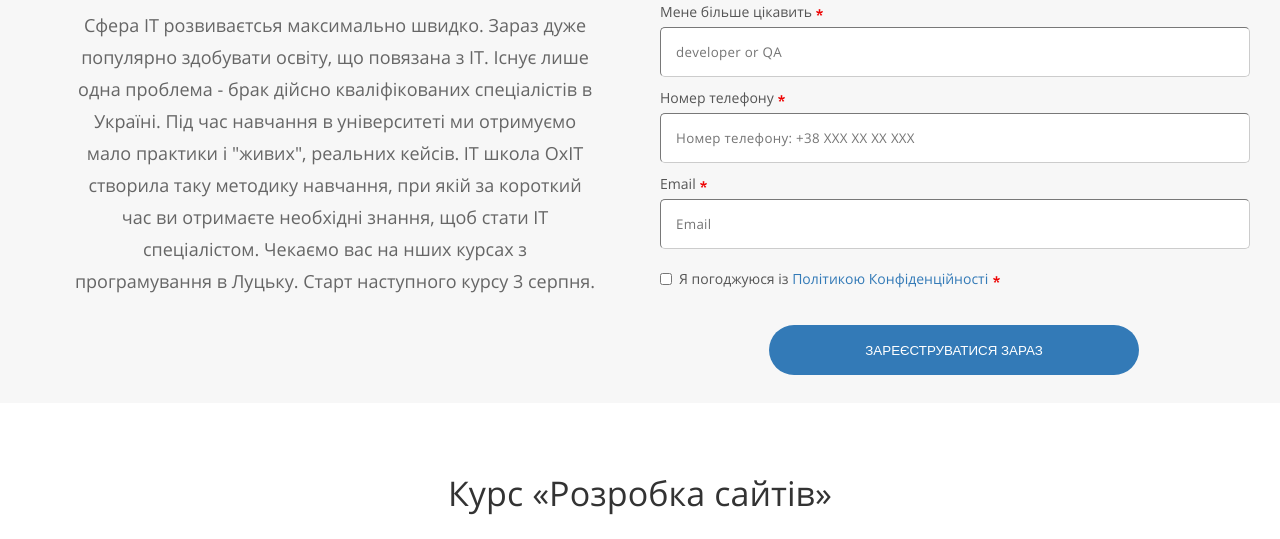
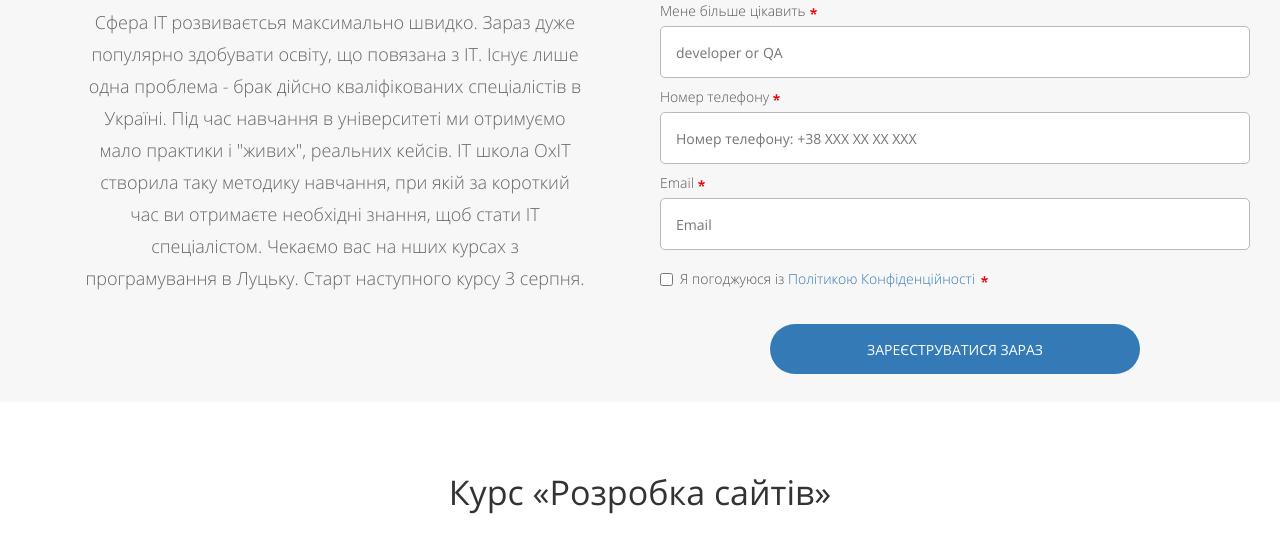
Before and after one commit to yuraulio/id_html, a website: page app/index.html in a window 1280 px wide. Shown: the part 364-903 px from the top of the page. Drawn offline with Linux system fonts and the light colour scheme.

Commit message:
Перевиставив блок з курсами.

```diff
--- a/app/js/join.js
+++ b/app/js/join.js
@@ -1,3 +1,3 @@
-document.querySelector('html body .wrap_header header nav ul li button').onclick = () => {
+document.querySelector('html body .header header nav ul li button').onclick = () => {
   document.getElementById('name').focus();
 }
--- a/app/scss/_course.scss
+++ b/app/scss/_course.scss
@@ -4,22 +4,16 @@
   background-color: $grey;
 
   section {
-    @include flex($jus: space-between);
+    @include flex();
     @include content_block();
-    min-height: 660px;
 
     .course_description {
       @include flex($dir: column, $align: center);
-      padding-top: 194px;
+      padding-top: 192px;
       width: 610px;
 
       h2 {
-        text-align: center;
-        font-size: 2.1875em;
-        font-weight: 400;
-        letter-spacing: 0.01px;
-        color: $header;//
-        margin: 0;
+        letter-spacing: 0.022em;
       }
 
       p {
@@ -27,29 +21,30 @@
         max-width: 540px;
         text-align: center;
         font-size: 18px;
-        letter-spacing: 0;
         line-height: 2rem;
+        font-weight: 300;
       }
     }
 
     .course_register {
+      box-sizing: border-box;
       @include flex($dir: column, $jus: flex-start);
-      width: 50%;
-      padding-top: 49px;
+      width: 610px;
+      padding-top: 43px;
+      padding-left: 20px;
 
       legend {
         align-self: flex-start;
-        margin: -5px 0 12px 18px;
+        margin: 0 0 12px -2px;
         font-size: 23px;
         font-weight: 500;
-        letter-spacing: 0;
         color: $header;
       }
 
       label {
         @include flex($jus: flex-start, $align: center);
-        margin-left: 20px;
         font-size: 14px;
+        font-weight: 300;
         color: #555555;
 
         span {
@@ -67,17 +62,15 @@
       }
 
       input {
-        margin-left: 20px;
         padding: 0 15px;
         max-width: 100%;
         // width: 557px;
-        height: 48px;
+        height: 50px;
         border-radius: 5px;
-        border-width: 1px;
-        border-color: #cccccc;
+        border: 1px solid #bababa;
         font-family: 'Open Sans';
+        font-size: 0.875em;
         font-weight: 500;
-        letter-spacing: 0.3px;
         color: $text;
       }
 
@@ -92,20 +85,23 @@
       }
 
       input + label {
-        margin-top: 12px;
+        margin-top: 10px;
       }
 
       .block_agree {
         @include flex($align: center);
-        height: 60px;
+        margin-top: 20px;
 
         #agree {
-          width: 12px;
-          height: 12px;
+          box-sizing: border-box;
+          margin: 0;
+          width: 13px;
+          height: 13px;
+          border: 1px solid
         }
 
         label {
-          margin: 0 0 0 4px;
+          margin: 0 0 0 7px;
           font-size: 14px;
 
           span {
@@ -117,20 +113,22 @@
           }
 
           img {
-            margin-left: 5px;
+            margin-left: 6px;
           }
         }
       }
 
       button {
-        margin-top: 16px;
-        margin-left: 18px;
+        margin-top: 36px;
+        margin-bottom: 28px;
         align-self: center;
         width: 370px;
         height: 50px;
         border-radius: 25px;
         border: 0;
         background-color: $bblue;
+        font-family: 'Open Sans';
+        font-size: 14px;
         text-transform: uppercase;
         color: white;
       }
--- a/app/scss/_dev.scss
+++ b/app/scss/_dev.scss
@@ -6,8 +6,9 @@
     @include content_block();
     min-height: 565px;
 
+
     h2 {
-      margin: 67px 0 32px;
+      margin: 67px 0 30px;
     }
 
     .dev_items {
@@ -24,7 +25,7 @@
           text-align: center;
           font-size: 24px;
           font-weight: 300;
-          letter-spacing: 0.45px;
+          letter-spacing: 0.019em;
           border-bottom: 1px solid $blue;
         }
 
--- a/app/scss/style.scss
+++ b/app/scss/style.scss
@@ -6,6 +6,7 @@
 html {
   @include font();
   body {
+    @include font();
     // background-color: blue;
     @include flex($dir: column, $align: center);
     margin: 0px;
@@ -16,10 +17,10 @@ html {
     }
 
     h2 {
+      margin: 0;
       font-size: 34px;
       font-family: 'Open Sans';
-      font-weight: normal;
-      letter-spacing: 0.002em;
+      font-weight: 400;
       color: $header;
     }
 
```
Also changed, not shown: app/css/style.css.
